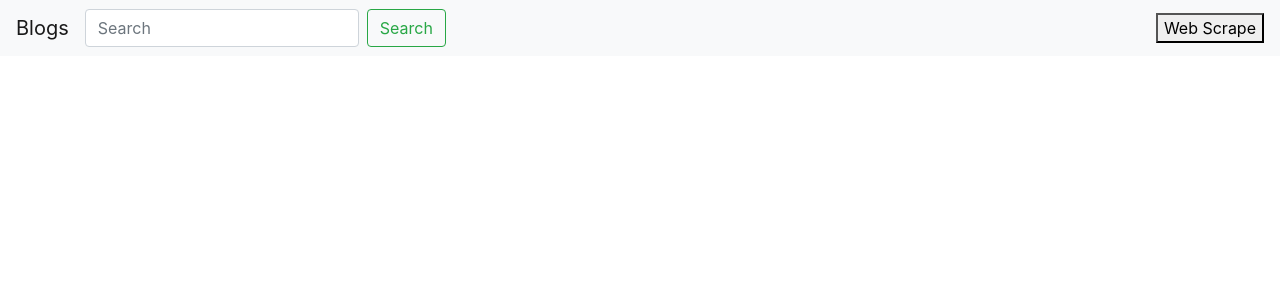
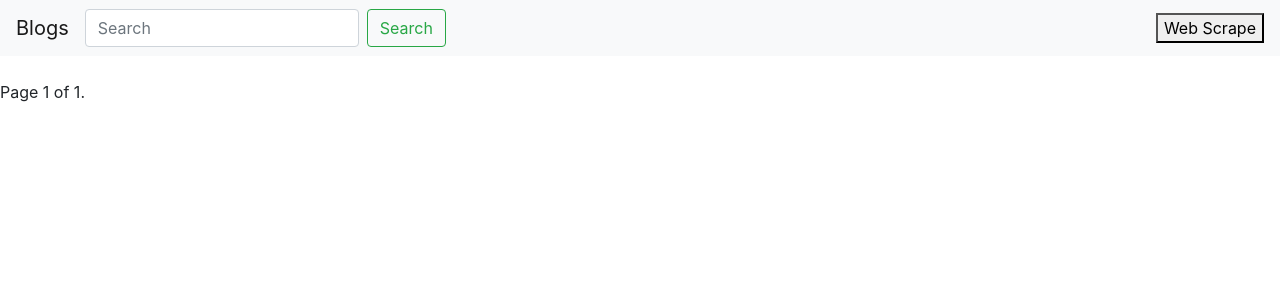
Before and after one commit to prabaldeshar/django-blog-app, a Django app: page /blogs/ in a window 1280 px wide. Shown: the top 300 px of the page. Run offline with Django 4.2, Linux system fonts and the light colour scheme; data that the repository does not hold is empty.

Commit message:
Add: Pagination added in Blogs Page

```diff
--- a/website/blog/templates/blog/blogs.html
+++ b/website/blog/templates/blog/blogs.html
@@ -2,22 +2,45 @@
 
 {% block content %}
 
-{% for blog in blogs %}
-<div class="card" style="width: 18rem;">
+{% for blog in page_obj %}
+<div class="card justify-content-center" style="width: 30rem;">
   <img src={{blog.blog_image_url}} class="card-img-top" alt="..." height="200px">
   <div class="card-body">
     <a href="{% url 'detail' blog.id %}">
       {{ meeting.title }}
     <h5 class="card-title">{{blog.title}}</h5>
     </a>
-    <p class="card-text">{{blog.description}}</p>
+    <p class="card-text">{{blog.description|truncatechars:200}}</p>
     <img class="rounded-circle" alt="100x100" src={{blog.author_image_url}} data-holder-rendered="true" height="50px" widhth="60px">
     <p class="card-text">{{blog.author_name}}</p>
     <p class="card-text">{{blog.author_designation}}</p>
 
 
   </div>
+
 </div>
+<br>
 {% endfor %}
 
+<nav aria-label="Page navigation example">
+  <span class="step-links">
+      {% if page_obj.has_previous %}
+      <ul class="pagination">
+        <a href="?page=1">&laquo; first</a>
+        <a href="?page={{ page_obj.previous_page_number }}">previous</a>
+      </ul>
+
+      {% endif %}
+
+      <span class="current">
+          Page {{ page_obj.number }} of {{ page_obj.paginator.num_pages }}.
+      </span>
+
+      {% if page_obj.has_next %}
+          <a href="?page={{ page_obj.next_page_number }}">next</a>
+          <a href="?page={{ page_obj.paginator.num_pages }}">last &raquo;</a>
+      {% endif %}
+  </span>
+</nav>
+
 {% endblock %}
--- a/website/blog/templates/blog/detail.html
+++ b/website/blog/templates/blog/detail.html
@@ -8,7 +8,9 @@
         </h3>
 
         <article class="blog-post">
+        <img src={{blog.blog_image_url}} class="card-img-top" alt="..." height="200px">
           <h2 class="blog-post-title mb-1">{{blog.title}}</h2>
+          <img class="rounded-circle" alt="100x100" src={{blog.author_image_url}} data-holder-rendered="true" height="50px" widhth="60px">
           <p class="blog-post-meta"><b>{{blog.author_name}}</b> {{blog.author_designation}}</p>
 
           <p>{{blog.description}}</p>
--- a/website/blog/views.py
+++ b/website/blog/views.py
@@ -1,12 +1,16 @@
 from typing import List
 from django.http import HttpResponse
+from django.core.paginator import Paginator
 from django.shortcuts import get_object_or_404, redirect, render
 from .models import Blog
 from utils import web_scrape
 # Create your views here.
 def blogs(request):
     blogs = Blog.objects.all()
-    return render(request, "blog/blogs.html", {"blogs": blogs})
+    paginator = Paginator(blogs, 5)
+    page_number = request.GET.get('page')
+    page_obj = paginator.get_page(page_number)
+    return render(request, "blog/blogs.html", {"blogs": blogs, "page_obj": page_obj})
 
 def detail(request, blog_id):
     blog = get_object_or_404(Blog, pk=blog_id)
```
